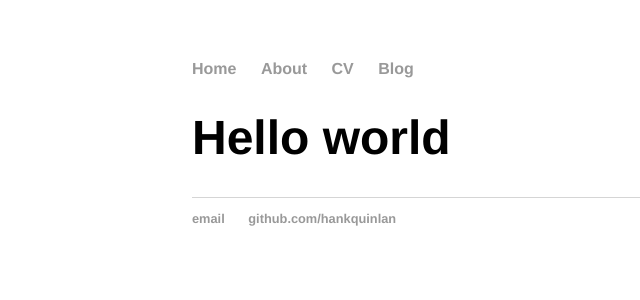
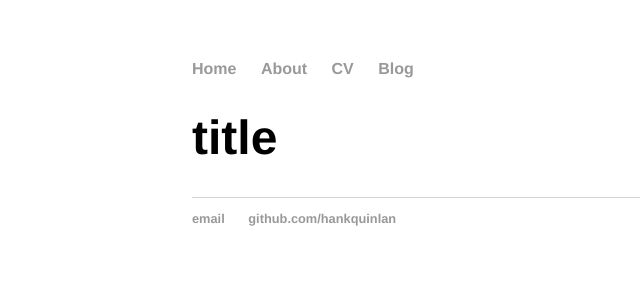
Before and after one commit to fen-cullen/fen-cullen.github.io, a Jekyll site: the page built from about/index.html, in a window 1280 px wide. Shown: the top 300 px of the page, without its empty margins (0-640 px from the left). Built offline with Jekyll 4.4.1, drawn with Linux system fonts in a browser that asks for light colours.

Commit message:
Update index.html

```diff
--- a/about/index.html
+++ b/about/index.html
@@ -4,5 +4,5 @@ title: About Hank Quinlan
 ---
 
 <body>
-<h1> Hello world </h1>
+<h1> title </h1>
 </body>
```
